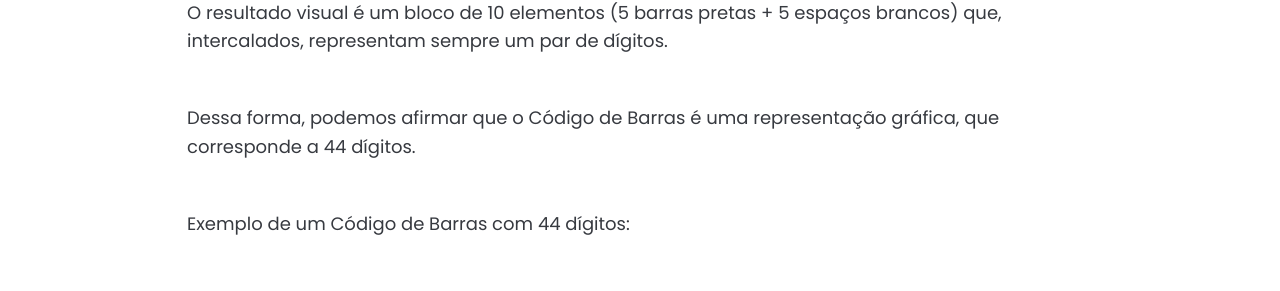
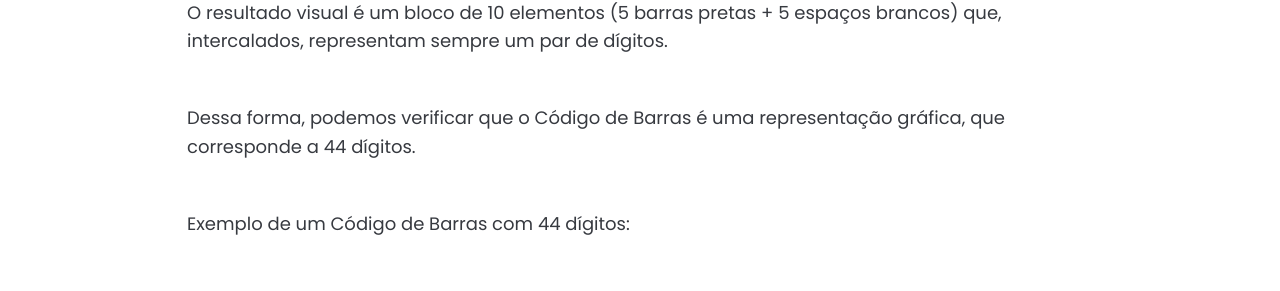
Before and after one commit to Sergio-Damm/boletobancario, a Jekyll site: the page built from pages/linha-digitavel/index.html, in a window 1280 px wide and 900 px high, scrolled down 4202 px. Shown: the part 155-446 px from the top of the window. Built offline with Jekyll 4.4.1, drawn with Linux system fonts in a browser that asks for light colours.

Commit message:
review text index linha digitavel

```diff
--- a/pages/linha-digitavel/index.html
+++ b/pages/linha-digitavel/index.html
@@ -248,7 +248,7 @@ permalink: /linha-digitavel/
 					<p class="mb-5">O Código de Barras utilizado é do tipo "2 de 5 Intercalado" — <a class="link-externo" href="https://cmsarquivos.febraban.org.br/Arquivos/documentos/PDF/Layout%20-%20C%C3%B3digo%20de%20Barras%20-%20Vers%C3%A3o%207%20-%2001_03_2023_mn.pdf" target="_blank" rel="noopener noreferrer">Febraban</a>.
 					<p class="mb-5">O termo "2 de 5" significa que 5 barras (pretas ou brancas) definem 1 dígito, sendo duas delas largas. O termo "Intercalado" indica que os espaços entre as barras pretas também carregam informação, de maneira análoga às barras.</p>
 					<p class="mb-5">O resultado visual é um bloco de 10 elementos (5 barras pretas + 5 espaços brancos) que, intercalados, representam sempre um par de dígitos.</p>
-                    <p class="mb-5">Dessa forma, podemos afirmar que o Código de Barras é uma representação gráfica, que corresponde a 44 dígitos.</p>
+                    <p class="mb-5">Dessa forma, podemos verificar que o Código de Barras é uma representação gráfica, que corresponde a 44 dígitos.</p>
 					<p class="mb-5">Exemplo de um Código de Barras com 44 dígitos:</p>
 					<p class="mb-5 text-break fw-semibold">00193373700000001000500940144816060680935031</p>
 				</div>
```
Also changed, not shown: 1 other file.
